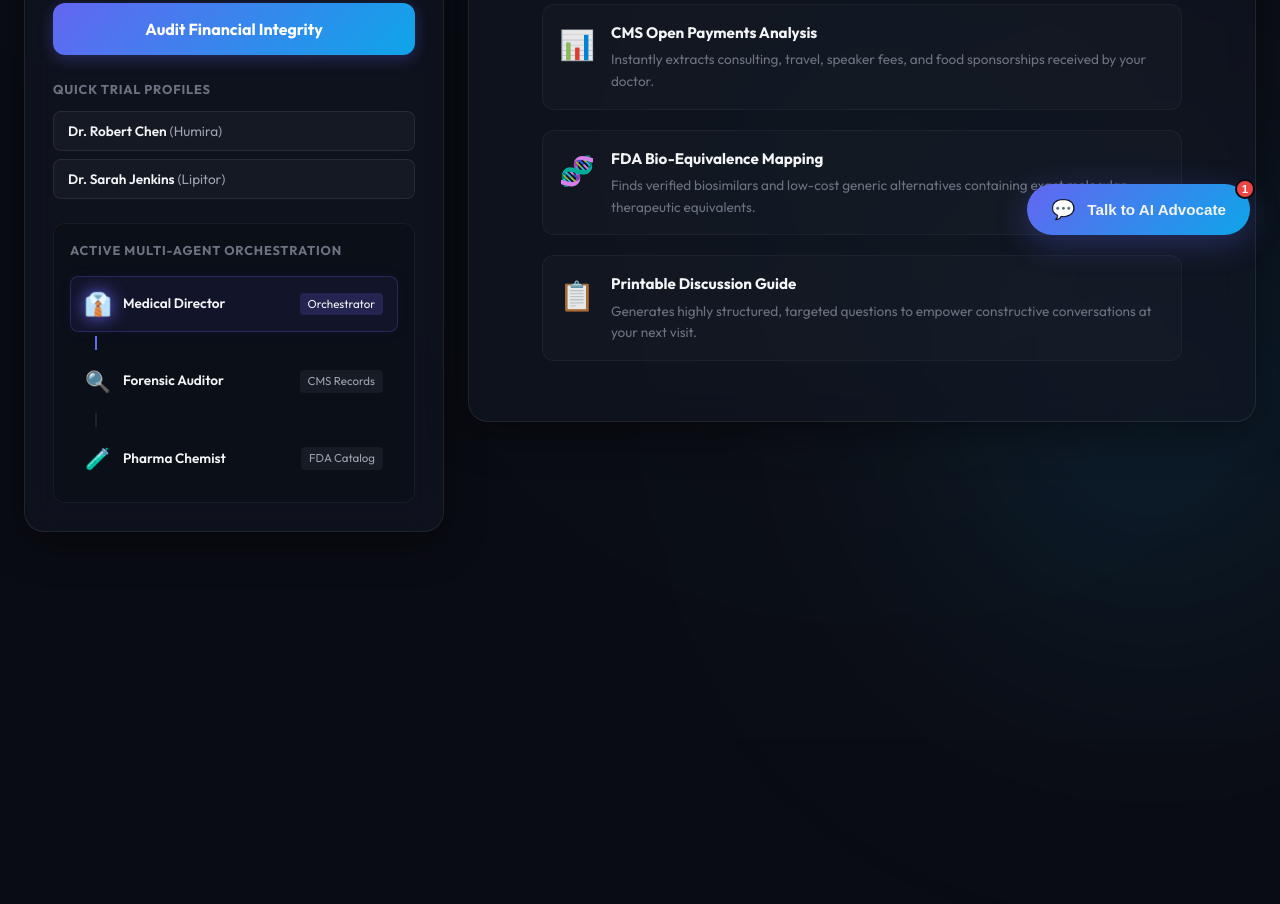
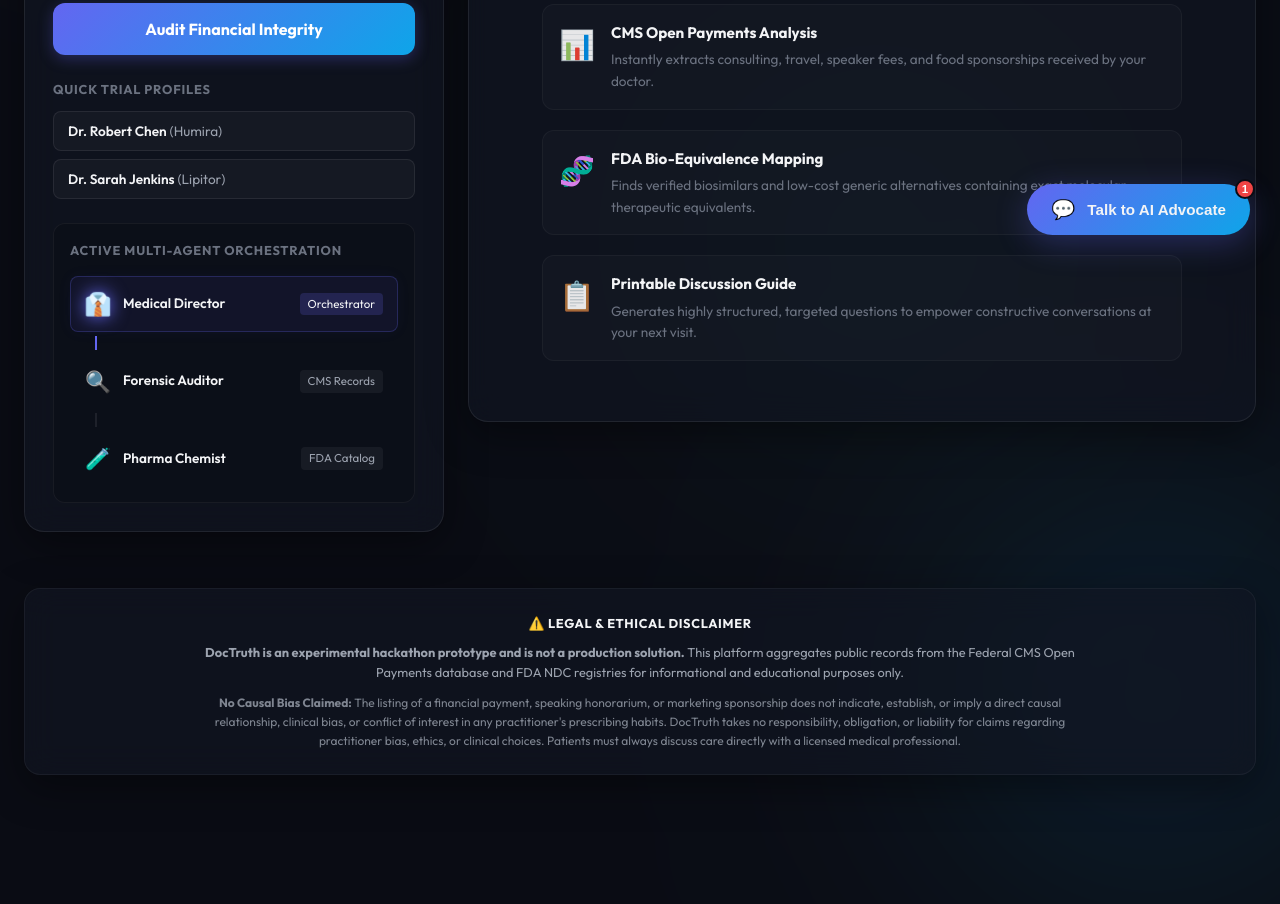
Before and after one commit to pratshah/doctruth, a plain HTML site: page public/index.html in a window 1280 px wide. Shown: the part 535-1439 px from the top of the page. Before the commit the page ends 1274 px from the top, so only its background shows below. Drawn offline with Linux system fonts and the light colour scheme; no server answers.

Commit message:
docs: add prominent legal and ethical disclaimer footer

```diff
--- a/public/index.html
+++ b/public/index.html
@@ -307,6 +307,22 @@
 
             </section>
         </main>
+
+        <!-- Legal Disclaimer Footer -->
+        <footer class="footer glass" style="margin-top: 32px; padding: 24px; border-radius: 16px; border: 1px solid rgba(255, 255, 255, 0.05); text-align: center; font-size: 0.8rem; color: var(--color-text-secondary); line-height: 1.6; margin-bottom: 16px;">
+            <div style="max-width: 900px; margin: 0 auto;">
+                <p style="font-weight: 700; margin-bottom: 8px; color: var(--color-text-primary); letter-spacing: 0.05em; display: flex; align-items: center; justify-content: center; gap: 6px;">
+                    ⚠️ LEGAL & ETHICAL DISCLAIMER
+                </p>
+                <p style="margin-bottom: 10px;">
+                    <strong>DocTruth is an experimental hackathon prototype and is not a production solution.</strong>
+                    This platform aggregates public records from the Federal CMS Open Payments database and FDA NDC registries for informational and educational purposes only.
+                </p>
+                <p style="font-size: 0.75rem; opacity: 0.8;">
+                    <strong>No Causal Bias Claimed:</strong> The listing of a financial payment, speaking honorarium, or marketing sponsorship does not indicate, establish, or imply a direct causal relationship, clinical bias, or conflict of interest in any practitioner's prescribing habits. DocTruth takes no responsibility, obligation, or liability for claims regarding practitioner bias, ethics, or clinical choices. Patients must always discuss care directly with a licensed medical professional.
+                </p>
+            </div>
+        </footer>
     </div>
 
     <!-- Floating AI Chatbot Widget -->
```
